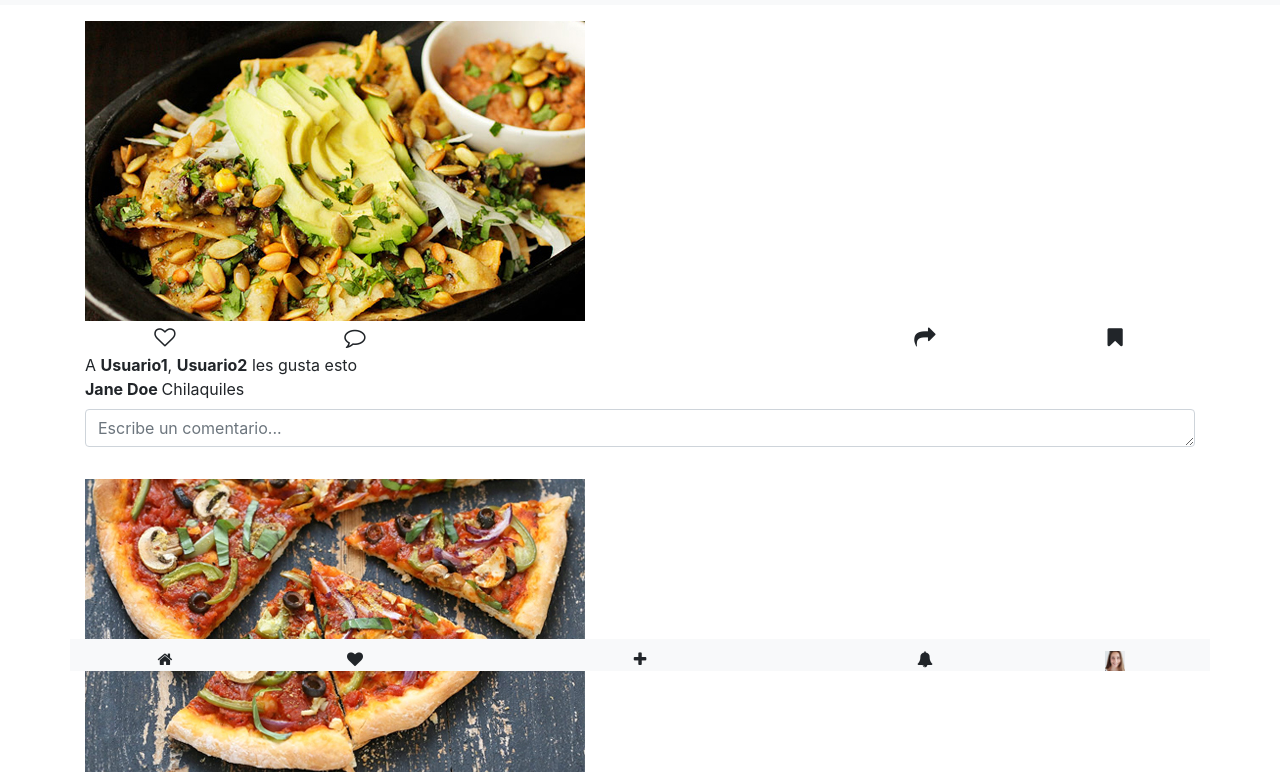
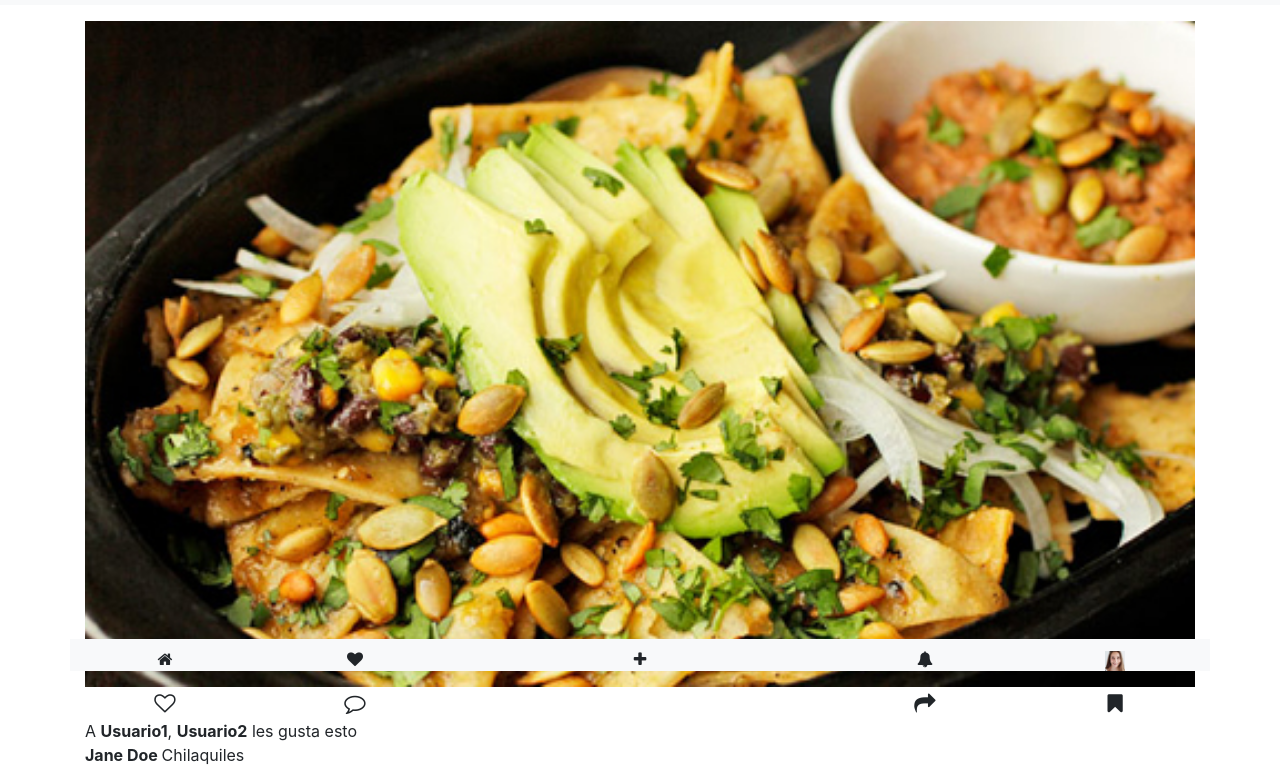
Before and after one commit to LiaLaguna/we-cook, a plain HTML site: page views/newsfeed.html in a window 1280 px wide. Shown: the part 129-901 px from the top of the page. Drawn offline with nearby package versions, Linux system fonts and the light colour scheme; files that its build step writes are made by us from their sources.

Commit message:
Haciendo imagenes del home responsive

```diff
--- a/views/newsfeed.html
+++ b/views/newsfeed.html
@@ -31,7 +31,7 @@
     <div class="container mt-3">
       <div class="row">
         <div class="col-sm-12">
-          <img src="../assets/images/chilaquiles.jpg" class="img-fluid" alt="Responsive image">
+          <img src="../assets/images/chilaquiles.jpg" class="img-fluid w-100" alt="Responsive image">
         </div>
       </div>
       <div class="row mt-1">
@@ -66,7 +66,7 @@
     <div class="container mt-3">
       <div class="row">
         <div class="col-sm-12">
-          <img src="../assets/images/pizza.jpg" class="img-fluid" alt="Responsive image">
+          <img src="../assets/images/pizza.jpg" class="img-fluid w-100" alt="Responsive image">
         </div>
       </div>
       <div class="row mt-1">
```
